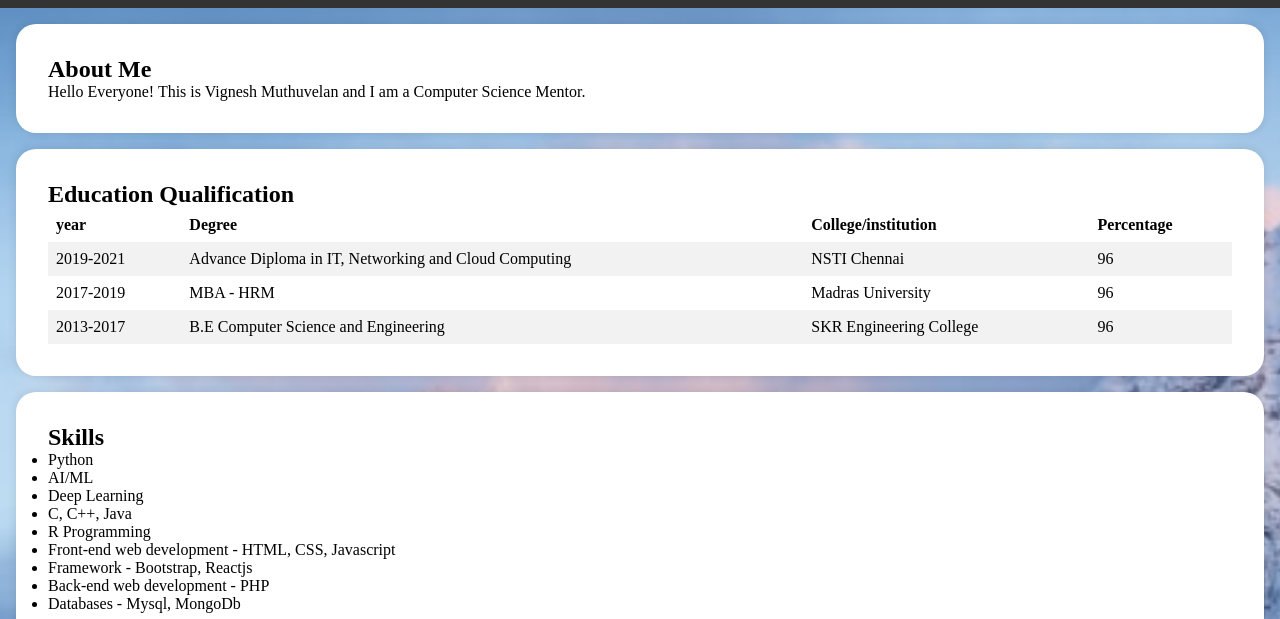
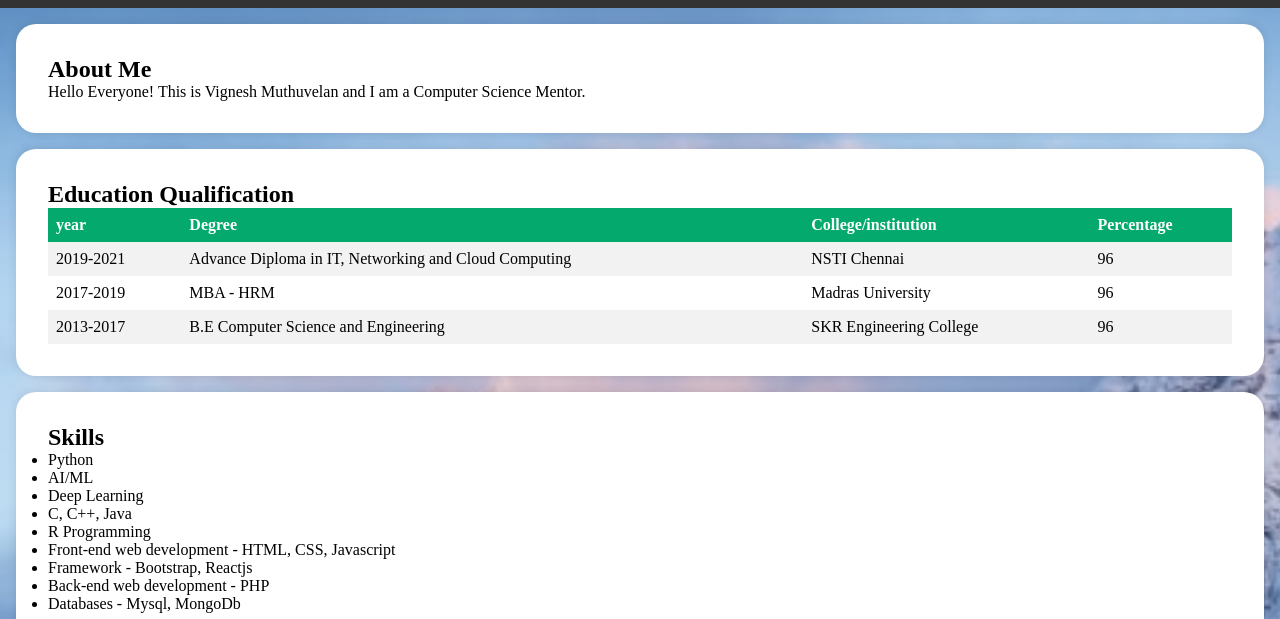
Before and after one commit to vignesh2396/digital-resume, a plain HTML site: page index.html in a window 1280 px wide. Shown: the part 181-800 px from the top of the page. Drawn offline with Linux system fonts and the light colour scheme.

Commit message:
Update style.css

```diff
--- a/style.css
+++ b/style.css
@@ -101,6 +101,14 @@ table {
   width: 100%;
 }
 
+th {
+  padding-top: 12px;
+  padding-bottom: 12px;
+  text-align: left;
+  background-color: #04AA6D;
+  color: white;
+}
+
 th, td {
   text-align: left;
   padding: 8px;
```
